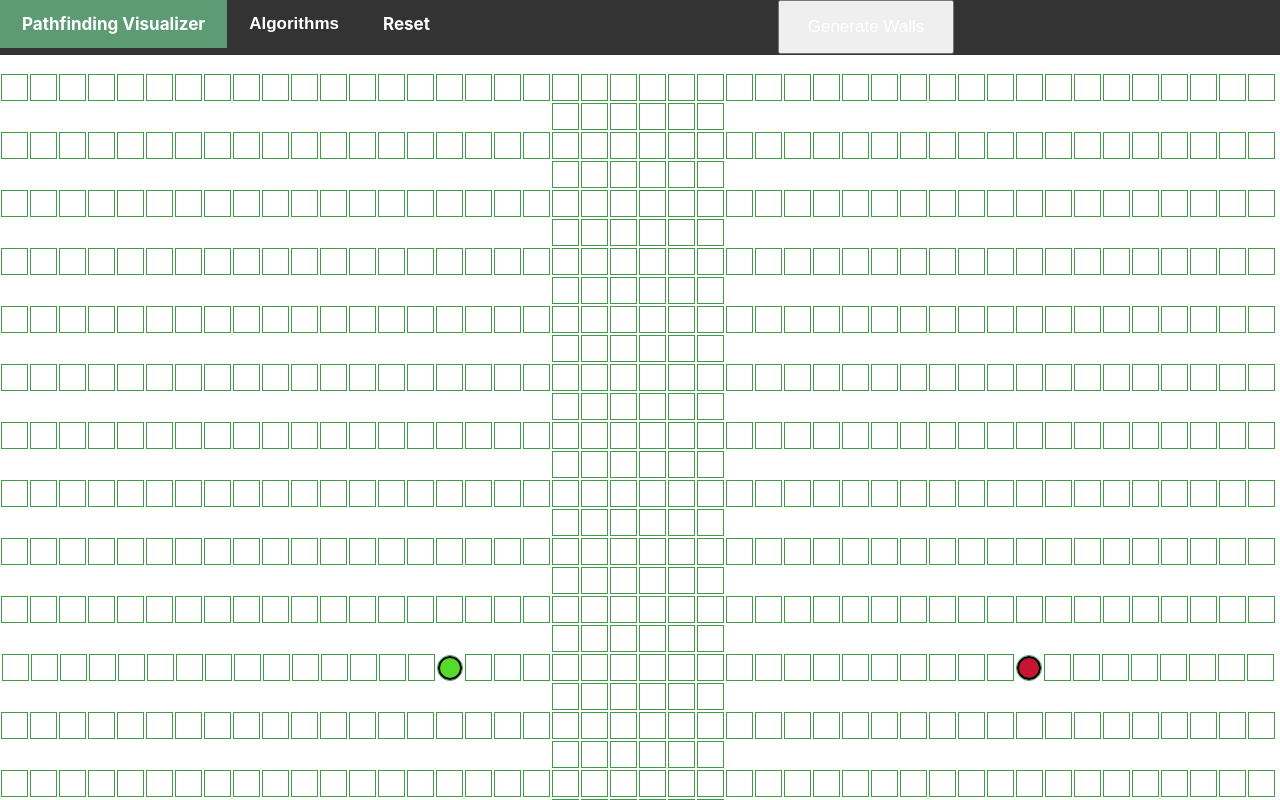
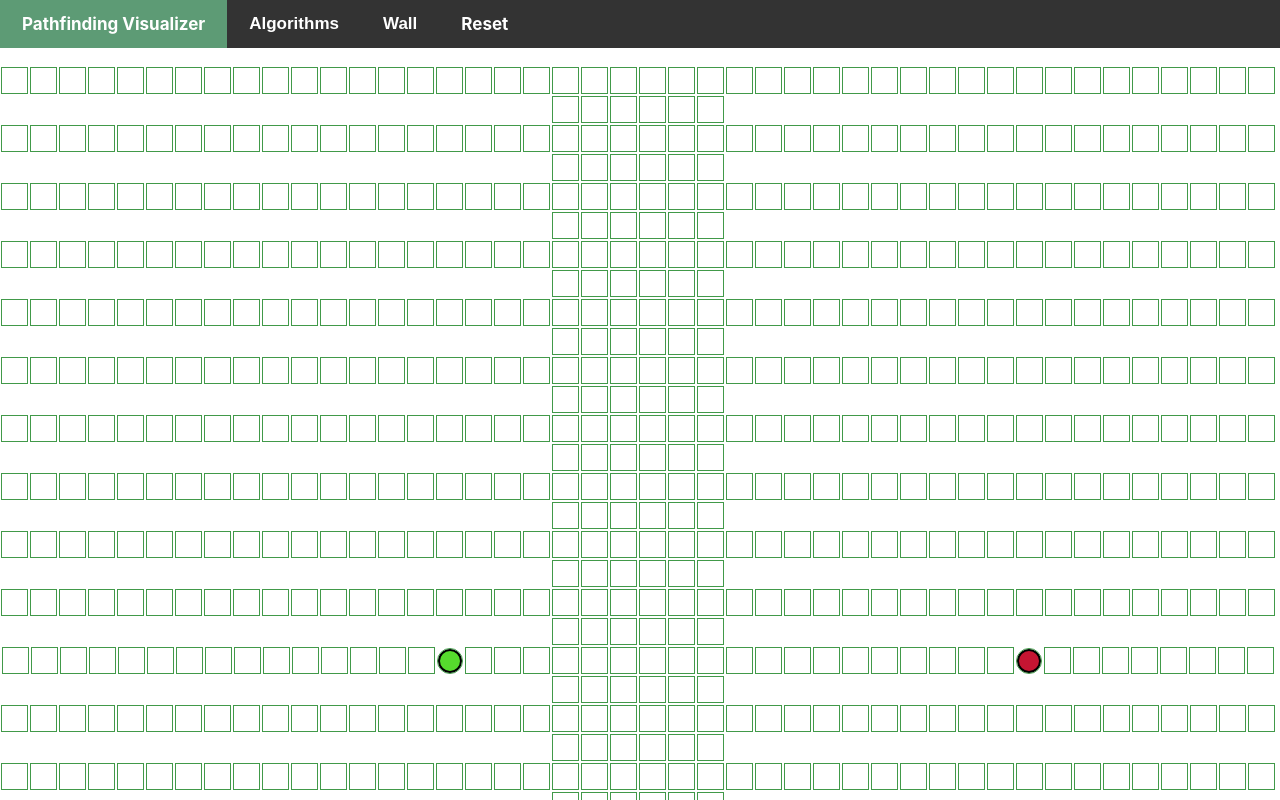
Before and after one commit to Shashankkafle/Pathfinding-Algorithm-Visualiser, a React (Create React App) app in the folder Minor_project/: page / in a window 1280 px wide. Shown: the top 800 px of the page. Built offline with nearby package versions, Linux system fonts and the light colour scheme.

Commit message:
nav bar fixed

```diff
--- a/Minor_project/src/Grid.jsx
+++ b/Minor_project/src/Grid.jsx
@@ -105,7 +105,6 @@ export default class Grid extends Component
       <div className="navBar">
         <a href="http://localhost:3000/">  <b> Pathfinding Visualizer </b></a>
 
-
         <div className="dropDown">
           <button className="dropBtn"><b> Algorithms </b> </button>
           <div className="dropdown-algo">
@@ -114,9 +113,16 @@ export default class Grid extends Component
            <a > A* Algorithm</a>
 
           </div>
+        </div>
+
+        <div className="wall">
+          <button className="dropWall"><b> Wall </b> </button>
+          <div className="dropdown-wall">
+          <button onClick={() => this.generateWall()}>  <a > Pattern 1</a> </button>
+          </div>
 
         </div>
-        <button onClick={() => this.generateWall()}>  <a > Generate Walls</a> </button>
+        {/* <button onClick={() => this.generateWall()}>  <a > Generate Walls</a> </button> */}
         <a href="http://localhost:3000/"> <b> Reset</b></a>
       </div>
 
--- a/Minor_project/src/grid.css
+++ b/Minor_project/src/grid.css
@@ -3,10 +3,10 @@
 
   margin: 100px 0 0;
   margin-top: 20px;
+  margin-bottom: 10px;
 }
 
 .navBar{
-  /* display: inline; */
   margin-bottom: 20px;
   background-color: #333;
   overflow: hidden;
@@ -20,9 +20,11 @@
   text-decoration: none;
   /* background-color: rgb(93, 155, 117); */
 }
+
 .navBar a:hover{
- background-color: #333 ;
+ background-color: rgb(93, 155, 117);
 }
+
 .dropDown {
   float: left;
   overflow: hidden;
@@ -35,11 +37,14 @@
   font-size: 17px;
   border: none;
   background-color: #333333;
-  /* background-color: rgb(93, 155, 117); */
 }
 
-.navBar a:hover, .dropDown:hover .dropBtn{
+.navBar a:hover  .dropDown:hover {
   background-color: rgb(93, 155, 117);
+}
+
+.dropBtn:hover{
+  background-color: rgb(93, 155, 117); ;
 }
 
 .dropdown-algo {
@@ -47,7 +52,7 @@
   position: absolute;
   background-color: #f1f1f1;
   /* max-width: 150px; */
-  margin-top: 50px;
+  margin-top: 47px;
 }
 
 .dropdown-algo a {
@@ -63,6 +68,50 @@
   background-color: #ddd;
 }
 
-.dropDown:hover .dropdown-algo{
+.dropDown:hover .dropdown-algo {
   display: block;
 }
+
+.wall {
+  float: left;
+  overflow: hidden;
+}
+ .wall .dropWall{
+  float: left;
+  color: white;
+  text-align: center;
+  padding: 14px 22px;
+  font-size: 17px;
+  border: none;
+  background-color: #333333;
+  /* background-color: rgb(93, 155, 117); */
+}
+
+.dropdown-wall {
+  display: none;
+  position: absolute;
+  background-color: #f1f1f1;
+  /* max-width: 150px; */
+  margin-top: 47px;
+}
+
+.dropdown-wall a {
+  float: none;
+  color: black;
+  padding: 14px 22px;
+  text-decoration: none;
+  display: block;
+  text-align: left;
+
+}
+.dropdown-wall a:hover{
+  background-color: #ddd;
+}
+
+.wall:hover .dropWall{
+  background-color: rgb(93, 155, 117);
+}
+
+ .wall:hover .dropdown-wall{
+  display: block;
+}
```
